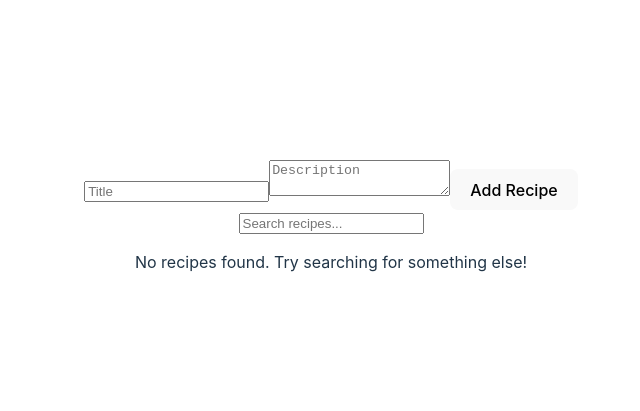
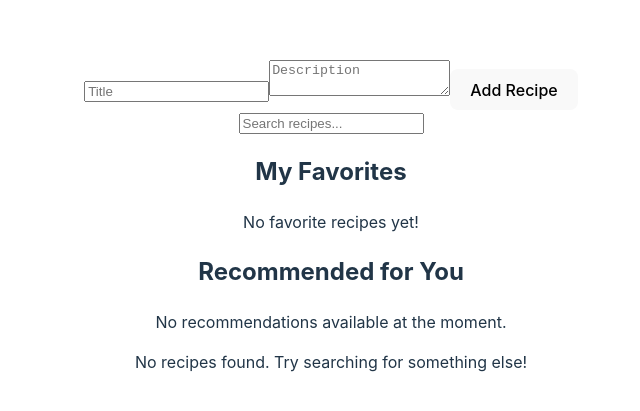
Before and after one commit to sewalewsetotaw/alx-fe-reactjs, a React (Vite) app in the folder recipe-sharing-app/: page / in a window 1280 px wide. Shown: the part 175-586 px from the top of the page, without its empty margins (309-949 px from the left). Built offline with nearby package versions, Linux system fonts and the light colour scheme.

Commit message:
Implementing User Favorites and Personalized Recipe Recommendations

```diff
--- a/recipe-sharing-app/src/App.jsx
+++ b/recipe-sharing-app/src/App.jsx
@@ -1,23 +1,27 @@
-import { useState } from "react";
-import reactLogo from "./assets/react.svg";
+import React from "react";
 import { BrowserRouter as Router, Route, Routes } from "react-router-dom";
 import "./App.css";
 import RecipeList from "./components/RecipeList";
 import AddRecipeForm from "./components/AddRecipeForm";
 import RecipeDetails from "./components/RecipeDetails";
 import SearchBar from "./components/SearchBar";
+import FavoritesList from "./components/FavoritesList";
+import RecommendationsList from "./components/RecommendationsList";
+
 function App() {
   return (
-    <>
-      <Router>
+    <Router>
+      <div>
         <AddRecipeForm />
         <SearchBar />
+        <FavoritesList />
+        <RecommendationsList />
         <Routes>
           <Route path="/" element={<RecipeList />} />
           <Route path="/recipes/:id" element={<RecipeDetails />} />
         </Routes>
-      </Router>
-    </>
+      </div>
+    </Router>
   );
 }
 
--- /dev/null
+++ b/recipe-sharing-app/src/components/FavoritesList.jsx
@@ -0,0 +1,32 @@
+import React from "react";
+import { Link } from "react-router-dom";
+import useRecipeStore from "./recipeStore";
+
+const FavoritesList = () => {
+  const recipes = useRecipeStore((state) => state.recipes);
+  const favorites = useRecipeStore((state) => state.favorites);
+
+  const favoriteRecipes = recipes.filter((recipe) =>
+    favorites.includes(recipe.id)
+  );
+
+  return (
+    <div>
+      <h2>My Favorites</h2>
+      {favoriteRecipes.length > 0 ? (
+        favoriteRecipes.map((recipe) => (
+          <div key={recipe.id}>
+            <h3>
+              <Link to={`/recipes/${recipe.id}`}>{recipe.title}</Link>
+            </h3>
+            <p>{recipe.description}</p>
+          </div>
+        ))
+      ) : (
+        <p>No favorite recipes yet!</p>
+      )}
+    </div>
+  );
+};
+
+export default FavoritesList;
--- a/recipe-sharing-app/src/components/RecipeList.jsx
+++ b/recipe-sharing-app/src/components/RecipeList.jsx
@@ -26,6 +26,10 @@
 import { useNavigate, Link } from "react-router-dom";
 const RecipeList = () => {
   const filteredRecipes = useRecipeStore((state) => state.filteredRecipes); // Get filtered recipes
+  const recipes = useRecipeStore((state) => state.recipes);
+  const favorites = useRecipeStore((state) => state.favorites);
+  const addFavorite = useRecipeStore((state) => state.addFavorite);
+  const removeFavorite = useRecipeStore((state) => state.removeFavorite);
   const navigate = useNavigate();
   function viewDetails(id) {
     navigate(`/recipes/${id}`);
@@ -41,6 +45,17 @@
             </h3>
             <p>{recipe.description}</p>
             {/* <button onClick={() => viewDetails(recipe.id)}>view details</button> */}
+            <button
+              onClick={() =>
+                favorites.includes(recipe.id)
+                  ? removeFavorite(recipe.id)
+                  : addFavorite(recipe.id)
+              }
+            >
+              {favorites.includes(recipe.id)
+                ? "Remove from Favorites"
+                : "Add to Favorites"}
+            </button>
           </div>
         ))
       ) : (
--- /dev/null
+++ b/recipe-sharing-app/src/components/RecommendationsList.jsx
@@ -0,0 +1,33 @@
+import React, { useEffect } from "react";
+import { Link } from "react-router-dom";
+import useRecipeStore from "./recipeStore";
+
+const RecommendationsList = () => {
+  const recommendations = useRecipeStore((state) => state.recommendations);
+  const generateRecommendations = useRecipeStore(
+    (state) => state.generateRecommendations
+  );
+  useEffect(() => {
+    console.log("Recommendations updated:", recommendations);
+  }, [generateRecommendations]);
+
+  return (
+    <div>
+      <h2>Recommended for You</h2>
+      {recommendations.length > 0 ? (
+        recommendations.map((recipe) => (
+          <div key={recipe.id}>
+            <h3>
+              <Link to={`/recipes/${recipe.id}`}>{recipe.title}</Link>
+            </h3>
+            <p>{recipe.description}</p>
+          </div>
+        ))
+      ) : (
+        <p>No recommendations available at the moment.</p>
+      )}
+    </div>
+  );
+};
+
+export default RecommendationsList;
--- a/recipe-sharing-app/src/components/recipeStore.js
+++ b/recipe-sharing-app/src/components/recipeStore.js
@@ -14,5 +14,18 @@
         filteredRecipes: state.recipes.filter(recipe =>
           recipe.title.toLowerCase().includes(state.searchTerm.toLowerCase())
         )})),
+    favorites: [],
+    addFavorite: (recipeId) => set(state => ({ favorites: [...state.favorites, recipeId] })),
+    removeFavorite: (recipeId) => set(state => ({
+          favorites: state.favorites.filter(id => id !== recipeId)
+        })),
+    recommendations: [],
+    generateRecommendations: () => set(state => {
+        // Mock implementation based on favorites
+        const recommended = state.recipes.filter(recipe =>
+          state.favorites.includes(recipe.id) && Math.random() > 0.5
+        );
+        return { recommendations: recommended };
+      }),
 }));
 export default useRecipeStore;
```
